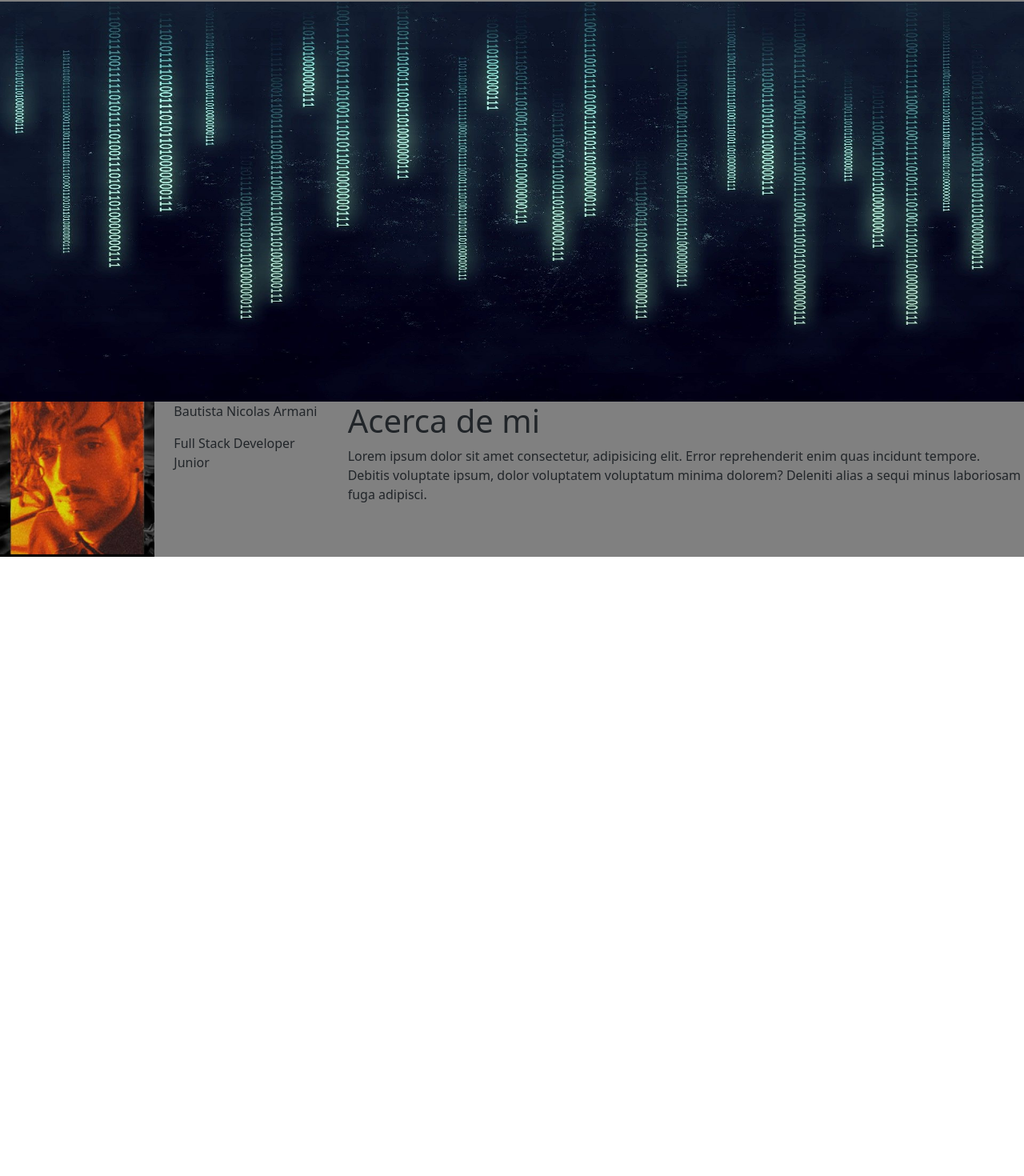
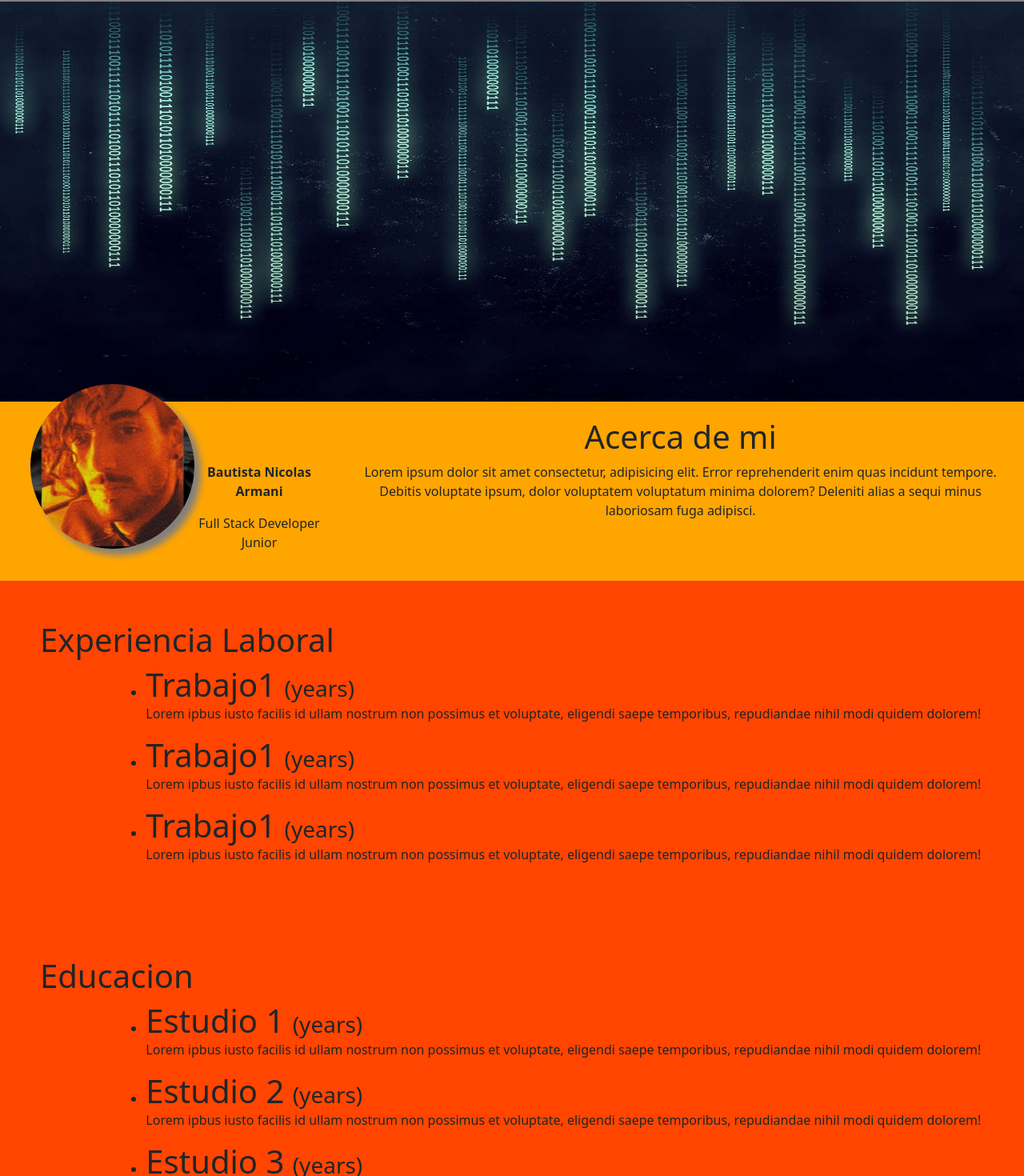
Before and after one commit to bautiarmanicode/ProyectoIntegrador_ArmaniBautista, an Angular app in the folder ProyectoIntegrador_BautistaArmani/ProyectoIntegrador/FrontEnd/: page / in a window 1280 px wide. Shown: the part 120-1590 px from the top of the page at 80% size. Before the commit the page ends 816 px from the top, so only its background shows below. Built offline with nearby package versions, Linux system fonts and the light colour scheme.

Commit message:
Experiencia laboral y estudios

```diff
--- a/ProyectoIntegrador_BautistaArmani/ProyectoIntegrador/FrontEnd/src/app/app.component.html
+++ b/ProyectoIntegrador_BautistaArmani/ProyectoIntegrador/FrontEnd/src/app/app.component.html
@@ -1 +1,7 @@
 <app-header> </app-header>
+
+<app-acercade></app-acercade>
+
+<app-experiencia></app-experiencia>
+
+<app-educacion2></app-educacion2>
--- a/ProyectoIntegrador_BautistaArmani/ProyectoIntegrador/FrontEnd/src/app/app.module.ts
+++ b/ProyectoIntegrador_BautistaArmani/ProyectoIntegrador/FrontEnd/src/app/app.module.ts
@@ -8,6 +8,8 @@ import { LogoAPComponent } from './componentes/logo-ap/logo-ap.component';
 import { SocialComponent } from './componentes/social/social.component';
 import { BannerComponent } from './componentes/banner/banner.component';
 import { AcercadeComponent } from './componentes/acercade/acercade.component';
+import { ExperienciaComponent } from './componentes/experiencia/experiencia.component';
+import { Educacion2Component } from './componentes/educacion2/educacion2.component';
 
 @NgModule({
   declarations: [
@@ -16,7 +18,9 @@ import { AcercadeComponent } from './componentes/acercade/acercade.component';
     LogoAPComponent,
     SocialComponent,
     BannerComponent,
-    AcercadeComponent
+    AcercadeComponent,
+    ExperienciaComponent,
+    Educacion2Component,
   ],
   imports: [
     BrowserModule,
--- a/ProyectoIntegrador_BautistaArmani/ProyectoIntegrador/FrontEnd/src/app/componentes/acercade/acercade.component.css
+++ b/ProyectoIntegrador_BautistaArmani/ProyectoIntegrador/FrontEnd/src/app/componentes/acercade/acercade.component.css
@@ -0,0 +1,46 @@
+.row{
+    padding: 20px;
+}
+
+div {
+    background-color: orange ;
+    text-align: center;
+}
+
+/* etiqueta nombre */
+
+
+
+#fotodeperfil{
+    border-radius: 100%;
+    box-shadow: 8px 8px 8px grey;
+}
+
+@media(min-width:576px) {
+ #fotodeperfil{
+    position:absolute;
+    width:16%;
+    border-radius: 100%;
+    box-shadow: 8px 8px 8px grey;
+    left: 3%;
+    top: 600px;
+}
+}
+
+@media(max-width:575px) {
+    #fotodeperfil {
+       position:absolute;
+       width:30%;
+       border-radius: 100%;
+       box-shadow: 8px 8px 8px grey;
+       left: 3%;
+       top: 600px;
+   }
+ }
+
+
+ #nombre{
+    font-weight: bold;
+    margin-top: 30%;
+
+}
--- a/ProyectoIntegrador_BautistaArmani/ProyectoIntegrador/FrontEnd/src/app/componentes/acercade/acercade.component.html
+++ b/ProyectoIntegrador_BautistaArmani/ProyectoIntegrador/FrontEnd/src/app/componentes/acercade/acercade.component.html
@@ -2,11 +2,11 @@
 
 <div class="row">
         <div class="col-xs-12 col-sm-2 col col-md-2 col-lg-2">
-            <img src="../../../assets/yo.jpg" class="img-fluid" />
+            <img src="../../../assets/yo.jpg" class="img-fluid" id="fotodeperfil" />
         </div>
 
         <div class="col-xs-12 col-sm-2 col col-md-2 col-lg-2">
-         <p>Bautista Nicolas Armani</p>
+         <p id="nombre">Bautista Nicolas Armani</p>
          <p> Full Stack Developer Junior</p>
         </div>
 
--- /dev/null
+++ b/ProyectoIntegrador_BautistaArmani/ProyectoIntegrador/FrontEnd/src/app/componentes/educacion2/educacion2.component.css
@@ -0,0 +1,16 @@
+
+.row{
+    padding: 50px;
+
+}
+
+div{
+    background-color: orangered;
+}
+
+h1,h3{
+
+    display: inline;
+
+
+}
--- /dev/null
+++ b/ProyectoIntegrador_BautistaArmani/ProyectoIntegrador/FrontEnd/src/app/componentes/educacion2/educacion2.component.html
@@ -0,0 +1,34 @@
+<div class="row">
+
+    <h1> Educacion</h1>
+    <div class="col-lg-1"></div>
+
+        <div class="col-lg-11">
+
+            <ul>
+                <li><h1>Estudio 1  </h1> <h3>(years) </h3></li>
+            <p> Lorem ipbus iusto facilis id ullam nostrum non possimus et voluptate, eligendi saepe temporibus, repudiandae nihil modi quidem dolorem!</p>
+        </ul>
+
+        <ul>
+            <li>
+                <h1>Estudio 2 </h1> <h3>(years) </h3>
+
+            </li>
+
+        <p> Lorem ipbus iusto facilis id ullam nostrum non possimus et voluptate, eligendi saepe temporibus, repudiandae nihil modi quidem dolorem!</p>
+    </ul>
+
+    <ul>
+        <li>
+            <h1>Estudio 3  </h1> <h3>(years) </h3>
+
+        </li>
+
+    <p> Lorem ipbus iusto facilis id ullam nostrum non possimus et voluptate, eligendi saepe temporibus, repudiandae nihil modi quidem dolorem!</p>
+    </ul>
+
+
+        </div>
+
+    </div>
--- /dev/null
+++ b/ProyectoIntegrador_BautistaArmani/ProyectoIntegrador/FrontEnd/src/app/componentes/educacion2/educacion2.component.ts
@@ -0,0 +1,15 @@
+import { Component, OnInit } from '@angular/core';
+
+@Component({
+  selector: 'app-educacion2',
+  templateUrl: './educacion2.component.html',
+  styleUrls: ['./educacion2.component.css']
+})
+export class Educacion2Component implements OnInit {
+
+  constructor() { }
+
+  ngOnInit(): void {
+  }
+
+}
--- /dev/null
+++ b/ProyectoIntegrador_BautistaArmani/ProyectoIntegrador/FrontEnd/src/app/componentes/experiencia/experiencia.component.css
@@ -0,0 +1,16 @@
+
+.row{
+    padding: 50px;
+
+}
+
+div{
+    background-color: orangered;
+}
+
+h1,h3{
+
+    display: inline;
+
+
+}
--- /dev/null
+++ b/ProyectoIntegrador_BautistaArmani/ProyectoIntegrador/FrontEnd/src/app/componentes/experiencia/experiencia.component.html
@@ -0,0 +1,34 @@
+<div class="row">
+
+<h1> Experiencia Laboral</h1>
+<div class="col-lg-1"></div>
+
+    <div class="col-lg-11">
+
+        <ul>
+            <li><h1>Trabajo1 </h1> <h3>(years) </h3></li>
+        <p> Lorem ipbus iusto facilis id ullam nostrum non possimus et voluptate, eligendi saepe temporibus, repudiandae nihil modi quidem dolorem!</p>
+    </ul>
+
+    <ul>
+        <li>
+            <h1>Trabajo1 </h1> <h3>(years) </h3>
+
+        </li>
+
+    <p> Lorem ipbus iusto facilis id ullam nostrum non possimus et voluptate, eligendi saepe temporibus, repudiandae nihil modi quidem dolorem!</p>
+</ul>
+
+<ul>
+    <li>
+        <h1>Trabajo1 </h1> <h3>(years) </h3>
+
+    </li>
+
+<p> Lorem ipbus iusto facilis id ullam nostrum non possimus et voluptate, eligendi saepe temporibus, repudiandae nihil modi quidem dolorem!</p>
+</ul>
+
+
+    </div>
+
+</div>
--- /dev/null
+++ b/ProyectoIntegrador_BautistaArmani/ProyectoIntegrador/FrontEnd/src/app/componentes/experiencia/experiencia.component.ts
@@ -0,0 +1,15 @@
+import { Component, OnInit } from '@angular/core';
+
+@Component({
+  selector: 'app-experiencia',
+  templateUrl: './experiencia.component.html',
+  styleUrls: ['./experiencia.component.css']
+})
+export class ExperienciaComponent implements OnInit {
+
+  constructor() { }
+
+  ngOnInit(): void {
+  }
+
+}
--- a/ProyectoIntegrador_BautistaArmani/ProyectoIntegrador/FrontEnd/src/app/componentes/header/header.component.html
+++ b/ProyectoIntegrador_BautistaArmani/ProyectoIntegrador/FrontEnd/src/app/componentes/header/header.component.html
@@ -3,7 +3,8 @@
     <app-logo-ap>  </app-logo-ap>
     <app-social></app-social>
     <app-banner></app-banner>
-    <app-acercade></app-acercade>
+
+    <!-- <app-acercade> </app-acercade>    video 5 esta colocado en app.component -->
 
 
 
```
Also changed, not shown: 2 other files (tests, documents, lock files or other folders).
